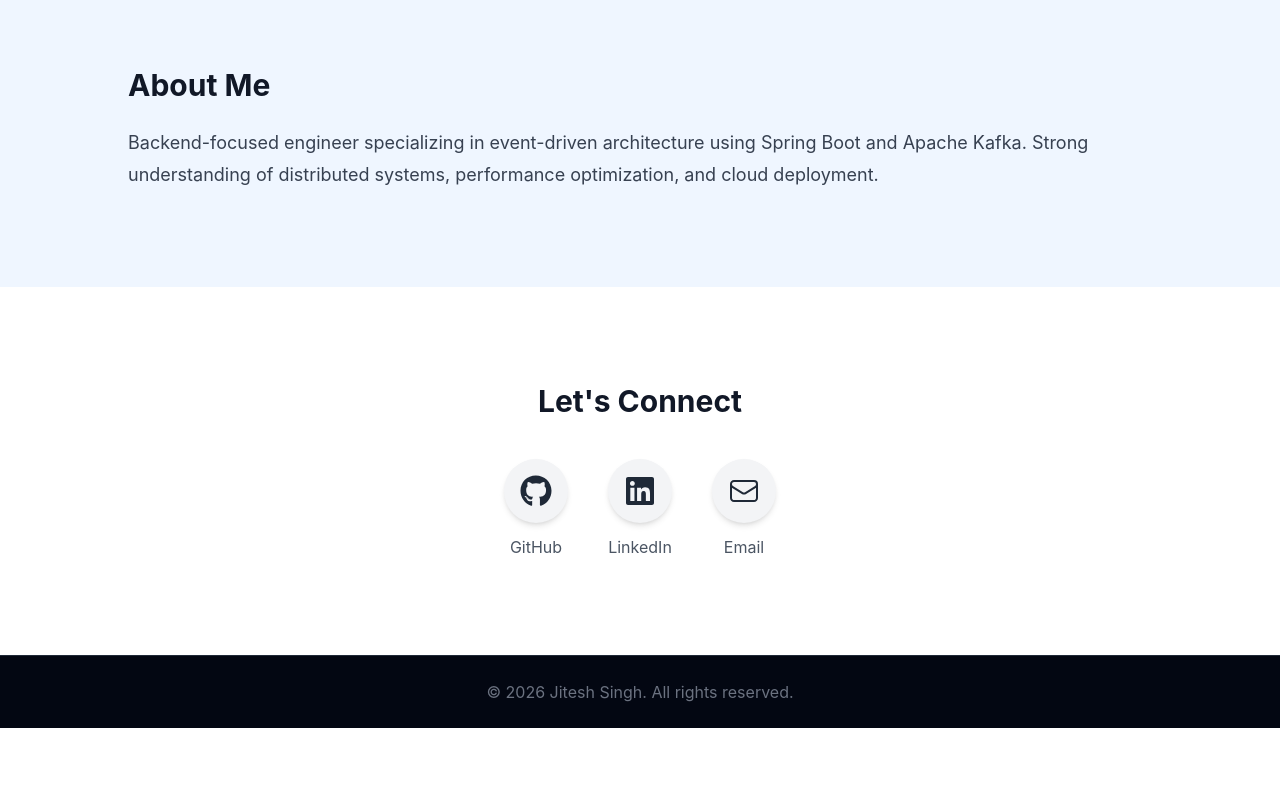
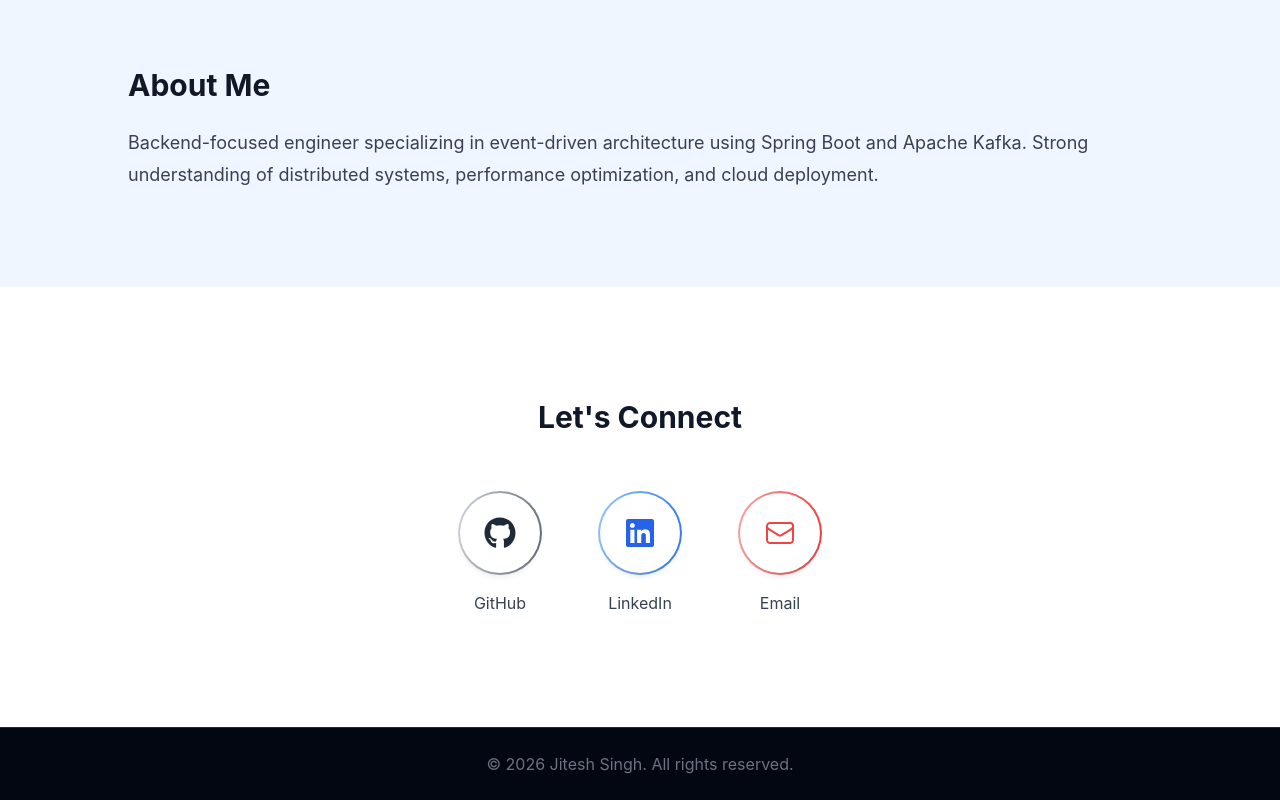
Before and after one commit to Me-Jitesh/Portfolio, a React (Vite) app: page / in a window 1280 px wide. Shown: the part 2664-3464 px from the top of the page. Before the commit the page ends 3392 px from the top, so only its background shows below. Built offline with nearby package versions, Linux system fonts and the light colour scheme.

Commit message:
Icon Animation

```diff
--- a/src/components/Contact.jsx
+++ b/src/components/Contact.jsx
@@ -3,24 +3,26 @@ import { FaGithub, FaLinkedin } from "react-icons/fa";
 
 export default function Contact() {
   return (
-    <section id="contact" className="py-24 px-6 bg-white">
-      <div className="max-w-4xl mx-auto text-center">
-        <h2 className="text-3xl font-bold text-gray-900 mb-10">
+    <section id="contact" className=" py-28 px-6 bg-white">
+      <div className="relative max-w-4xl mx-auto text-center">
+        <h2 className="text-3xl font-bold text-gray-900 mb-14">
           Let's Connect
         </h2>
 
-        <div className="flex justify-center gap-10">
-          {/* GitHub - Octocat */}
+        <div className="flex justify-center gap-14">
+          {/* GitHub */}
           <a
             href="https://github.com/Me-Jitesh"
             target="_blank"
             rel="noopener noreferrer"
             className="group flex flex-col items-center"
           >
-            <div className="p-4 rounded-full bg-gray-100 group-hover:bg-black transition duration-300 shadow-md">
-              <FaGithub className="h-8 w-8 text-gray-800 group-hover:text-white transition duration-300" />
+            <div className="p-[2px] rounded-full bg-gradient-to-r from-gray-300 to-gray-500 transition duration-300">
+              <div className="p-6 rounded-full bg-white shadow-md transition-transform duration-300 group-hover:-translate-y-1 group-hover:scale-105">
+                <FaGithub className="h-8 w-8 text-gray-800" />
+              </div>
             </div>
-            <span className="mt-3 text-gray-600 group-hover:text-black transition">
+            <span className="mt-4 text-gray-700 group-hover:text-gray-900 transition">
               GitHub
             </span>
           </a>
@@ -32,10 +34,12 @@ export default function Contact() {
             rel="noopener noreferrer"
             className="group flex flex-col items-center"
           >
-            <div className="p-4 rounded-full bg-gray-100 group-hover:bg-blue-600 transition duration-300 shadow-md">
-              <FaLinkedin className="h-8 w-8 text-gray-800 group-hover:text-white transition duration-300" />
+            <div className="p-[2px] rounded-full bg-gradient-to-r from-blue-300 to-blue-500 transition duration-300">
+              <div className="p-6 rounded-full bg-white shadow-md transition-transform duration-300 group-hover:-translate-y-1 group-hover:scale-105">
+                <FaLinkedin className="h-8 w-8 text-blue-600" />
+              </div>
             </div>
-            <span className="mt-3 text-gray-600 group-hover:text-blue-600 transition">
+            <span className="mt-4 text-gray-700 group-hover:text-blue-600 transition">
               LinkedIn
             </span>
           </a>
@@ -45,10 +49,12 @@ export default function Contact() {
             href="mailto:jiteshs101@gmail.com"
             className="group flex flex-col items-center"
           >
-            <div className="p-4 rounded-full bg-gray-100 group-hover:bg-red-500 transition duration-300 shadow-md">
-              <EnvelopeIcon className="h-8 w-8 text-gray-800 group-hover:text-white transition duration-300" />
+            <div className="p-[2px] rounded-full bg-gradient-to-r from-red-300 to-red-500 transition duration-300">
+              <div className="p-6 rounded-full bg-white shadow-md transition-transform duration-300 group-hover:-translate-y-1 group-hover:scale-105">
+                <EnvelopeIcon className="h-8 w-8 text-red-500" />
+              </div>
             </div>
-            <span className="mt-3 text-gray-600 group-hover:text-red-500 transition">
+            <span className="mt-4 text-gray-700 group-hover:text-red-500 transition">
               Email
             </span>
           </a>
```
